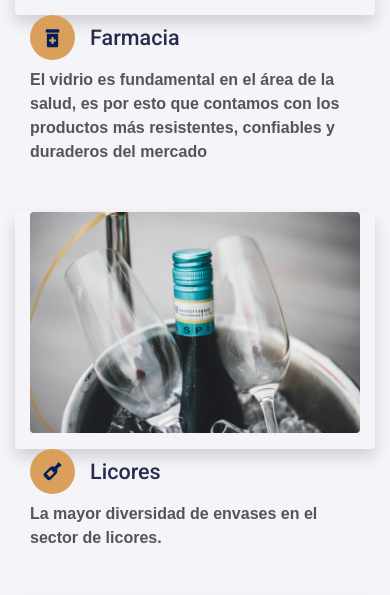
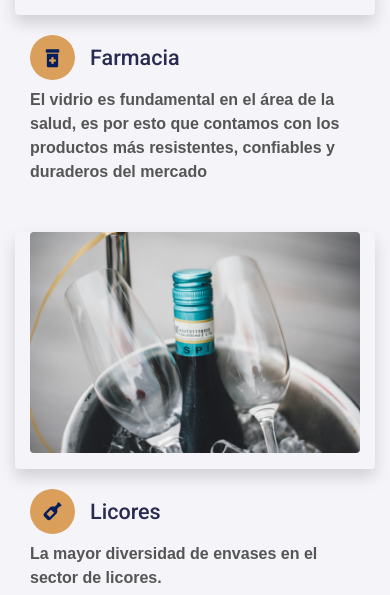
Before and after one commit to Chumi2002/glassvenca4, a PHP site: page / in a window 390 px wide. Shown: the part 2748-3343 px from the top of the page. Run offline with PHP 8.4, Linux system fonts and the light colour scheme; some libraries are stand-ins or nearby versions.

Commit message:
responsive de productos

```diff
--- a/css/producto.css
+++ b/css/producto.css
@@ -15,6 +15,22 @@
     border-radius: 15px;
     overflow: hidden;
     box-shadow: 0 4px 10px rgba(0, 0, 0, 0.5);
+}
+
+@media screen and (max-width: 768px) {
+    .container2 {
+        grid-template-columns: 1fr; /* Cambiar a una columna */
+        padding: 15px; /* Ajustar espaciado interno */
+        margin: 10% auto; /* Aumentar margen superior en pantallas pequeñas */
+    }
+}
+
+/* Media query para pantallas muy pequeñas */
+@media screen and (max-width: 480px) {
+    .container2 {
+        gap: 15px; /* Reducir espacio entre elementos */
+        padding: 10px; /* Reducir espaciado interno */
+    }
 }
 
 /* Sección Izquierda */
@@ -174,3 +190,10 @@ hr {
     width: 40px;
     height: 40px;
 }
+
+
+@media screen and (max-width: 768px) { /* Estilos para pantallas más pequeñas */
+    h4.service-title {
+        margin-top: 20px; /* Espaciado superior */
+    }
+}
--- a/index.html
+++ b/index.html
@@ -155,7 +155,7 @@
                             <p class="m-0">Estos componentes hacen del vidrio un material resistente e ideal para el envasado hasta la actualidad</p>
                         </div> -->
                         <div class="col-sm-7">
-                            <h4 style="color: #282b4f ;"><i class="fa fa-prescription-bottle-alt service-icon"></i>Farmacia</h4>
+                            <h4 class="service-title" style="color: #282b4f ; "><i class="fa fa-prescription-bottle-alt service-icon"></i>Farmacia</h4>
                             <p class="m-0">El vidrio es fundamental en el área de la salud, es por esto que contamos con los productos más resistentes, confiables y duraderos del mercado</p>
                         </div>
                     </div>
@@ -168,7 +168,7 @@
                         <div class="col-sm-7">
                            <!--  <h4><i class="fa fa-coffee service-icon"></i>Frascos</h4>
                             <p class="m-0">Porque queremos cubrir todas tus necesidades como empresa, hemos decidido desarrollar el producto que necesites</p> -->
-                            <h4 style="color: #282b4f ;"><i class="fa fa-wine-bottle service-icon"></i>Licores</h4>
+                            <h4 class="service-title" style="color: #282b4f ;"><i class="fa fa-wine-bottle service-icon"></i>Licores</h4>
                             <p class="m-0">La mayor diversidad de envases en el sector de licores.</p>
                         </div>
                     </div>
@@ -179,7 +179,7 @@
                             <img class="img-fluid mb-3 mb-sm-0 rounded" src="img/img/comida.jpg" alt="">
                         </div>
                         <div class="col-sm-7">
-                            <h4 style="color: #282b4f ;"><i class="fa fa-utensils service-icon"></i>Envases para alimentos</h4>
+                            <h4 class="service-title" style="color: #282b4f ;"><i class="fa fa-utensils service-icon"></i>Envases para alimentos</h4>
                             <p class="m-0">Los alimentos mantienen la calidad y aumentan su longevidad en envases de vidrio.
 
                             </p>
@@ -193,7 +193,7 @@
                             <img class="img-fluid mb-3 mb-sm-0 rounded" src="img/img/cosmeticos2.jpg" alt="">
                         </div>
                         <div class="col-sm-7">
-                            <h4 style="color: #282b4f ;"><i class="fa fa-spray-can service-icon"></i>Cosméticos</h4>
+                            <h4 class="service-title" style="color: #282b4f ;"><i class="fa fa-spray-can service-icon"></i>Cosméticos</h4>
                             <p class="m-0">En Glassvenca podemos desarrollar envases para cosméticos desde ceror</p>
                         </div>
                     </div>
@@ -251,14 +251,14 @@
                                         required="required" />
                                 </div>
                                 <div class="form-group">
-                                    <div class="date" id="date" data-target-input="nearest">
+                                    <!-- <div class="date" id="date" data-target-input="nearest"> -->
                                         <input type="text" class="form-control bg-transparent border-primary p-4 datetimepicker-input" placeholder="Contraseña" data-target="#date" data-toggle="datetimepicker"/>
-                                    </div>
+                                    <!-- </div> -->
                                 </div>
                                 <div class="form-group">
-                                    <div class="time" id="time" data-target-input="nearest">
+                                    <!-- <div class="time" id="time" data-target-input="nearest"> -->
                                         <input type="text" class="form-control bg-transparent border-primary p-4 datetimepicker-input" placeholder="Confirmar contraseña" data-target="#time" data-toggle="datetimepicker"/>
-                                    </div>
+                                    <!-- </div> -->
                                 </div>
                               <!--   <div class="form-group">
                                     <select class="custom-select bg-transparent border-primary px-4" style="height: 49px;">
--- a/menu.html
+++ b/menu.html
@@ -86,9 +86,9 @@
 
 
     <!-- Menu Start -->
-    <div class="container2">
+    <div class="container2 ">
         <!-- Sección Izquierda (Texto del Producto) -->
-        <div class="left-section">
+        <div class="left-section ">
             <h1 style="color: #fff;">Composición del vidrio</h1>
             <h2 style="color: #fff;">                Estos componentes hacen del vidrio un material resistente e ideal para el envasado hasta la actualidad
             </h2>
```
Also changed, not shown: reservation.html (+4 -4 lines), service.html (+4 -4 lines).
